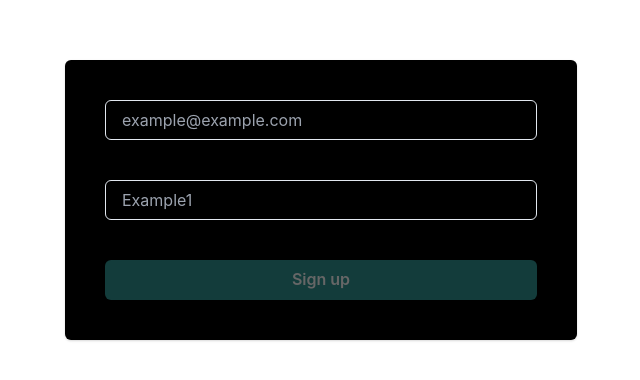
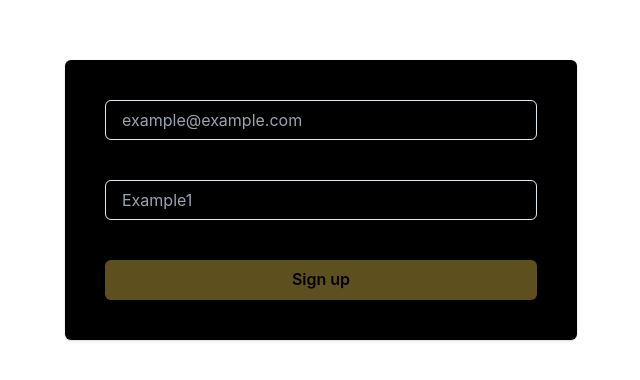
Before and after one commit to Joao-Vtr-Oliveira/login-frontend, a Next.js app: page /sign-up in a window 1280 px wide. Shown: the part 200-580 px from the top of the page, without its empty margins (319-959 px from the left). Built offline with nearby package versions, Linux system fonts and the light colour scheme.

Commit message:
feat: add different colours to signin/up

```diff
--- a/src/PagesComponents/Auth.tsx
+++ b/src/PagesComponents/Auth.tsx
@@ -65,7 +65,7 @@ const Auth = ({ type }: paramsType) => {
 						/>
 						<Button
 							onClick={handleBtnClick}
-							colorScheme='teal'
+							colorScheme={(type === 'login' ? 'teal': 'yellow')}
 							isDisabled={!(!!email && !!password)}
 						>
 							{type === 'login' ? 'Sign in' : 'Sign up'}
```
